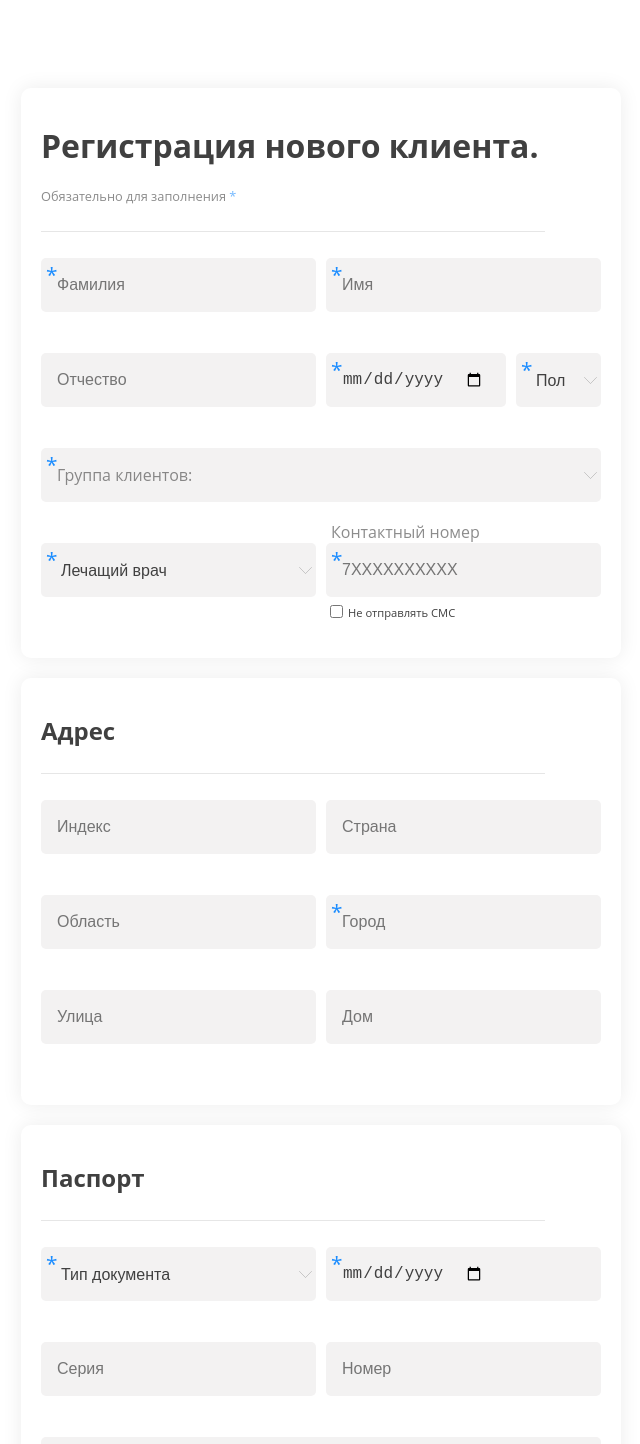
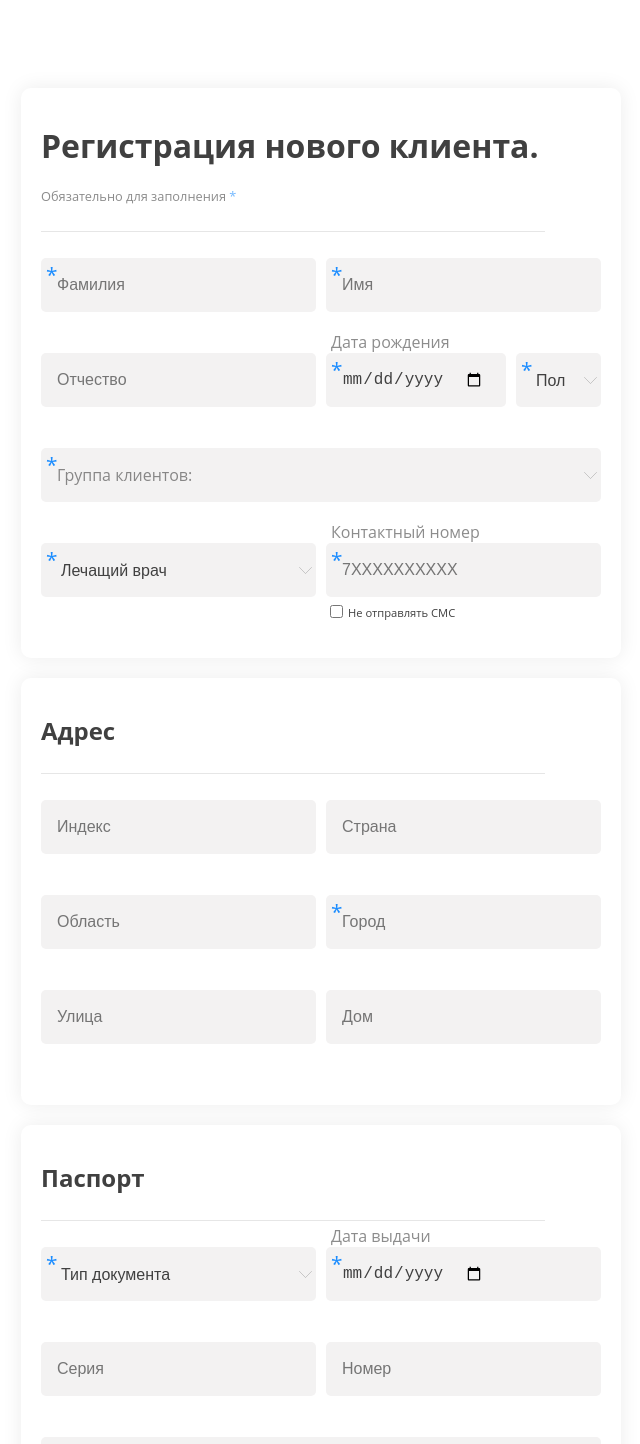
Before and after one commit to difetabe/test-task-form, a Vue app: page / in a window 1280 px wide. Shown: the top 1444 px of the page, without its empty margins (319-959 px from the left). Built offline with nearby package versions, Linux system fonts and the light colour scheme.

Commit message:
Finished

```diff
--- a/src/components/RegistrationForm.vue
+++ b/src/components/RegistrationForm.vue
@@ -53,6 +53,7 @@
             class="form-item__birthDate _important-label"
             :class="{ 'form-item_error': $v.birthDate.$error }"
           >
+          <p class="form-item__title">Дата рождения</p>
             <label class="form-item__label" for="birthDate"
               >Дата рождения</label
             >
@@ -391,6 +392,7 @@
             class="form-item__issue-date _important-label"
             :class="{ 'form-item_error': $v.issueDate.$error }"
           >
+          <p class="form-item__title">Дата выдачи</p>
             <input
               class="form-item__input form-item__input_birthDate"
               id="issueDate"
```
Also changed, not shown: 7 other files (tests, documents, lock files or other folders).
